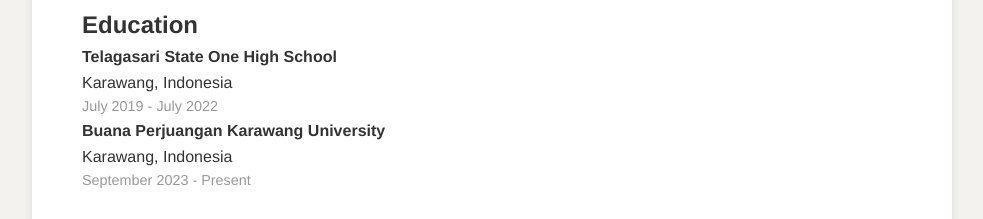
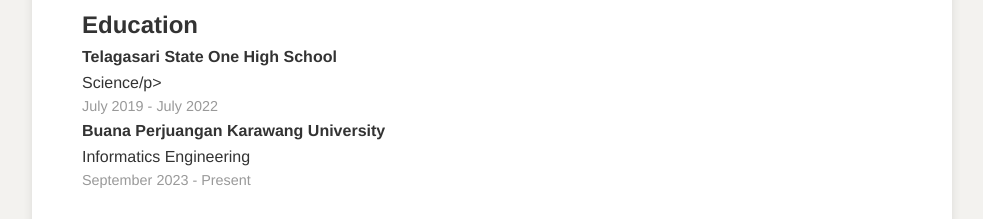
Before and after one commit to zkasane/zkasane.github.io, a plain HTML site: page index.html in a window 1280 px wide. Shown: the part 534-753 px from the top of the page, without its empty margins (148-1131 px from the left). Drawn offline with nearby package versions, Linux system fonts and the light colour scheme.

Commit message:
initialize commit

```diff
--- a/index.html
+++ b/index.html
@@ -31,10 +31,10 @@
     </section>
     <h2 class="education-title">Education</h2>
       <h4 class="high-school">Telagasari State One High School</h4>
-        <p class="location">Karawang, Indonesia</p>
+        <p class="location">Science/p>
         <p class="duration">July 2019 - July 2022</p>
       <h4 class="university">Buana Perjuangan Karawang University</h4>
-        <p class="location">Karawang, Indonesia</p>
+        <p class="location">Informatics Engineering</p>
         <p class="duration">September 2023 - Present</p>
 
     <h2 class="skill">Skills</h2>
```
